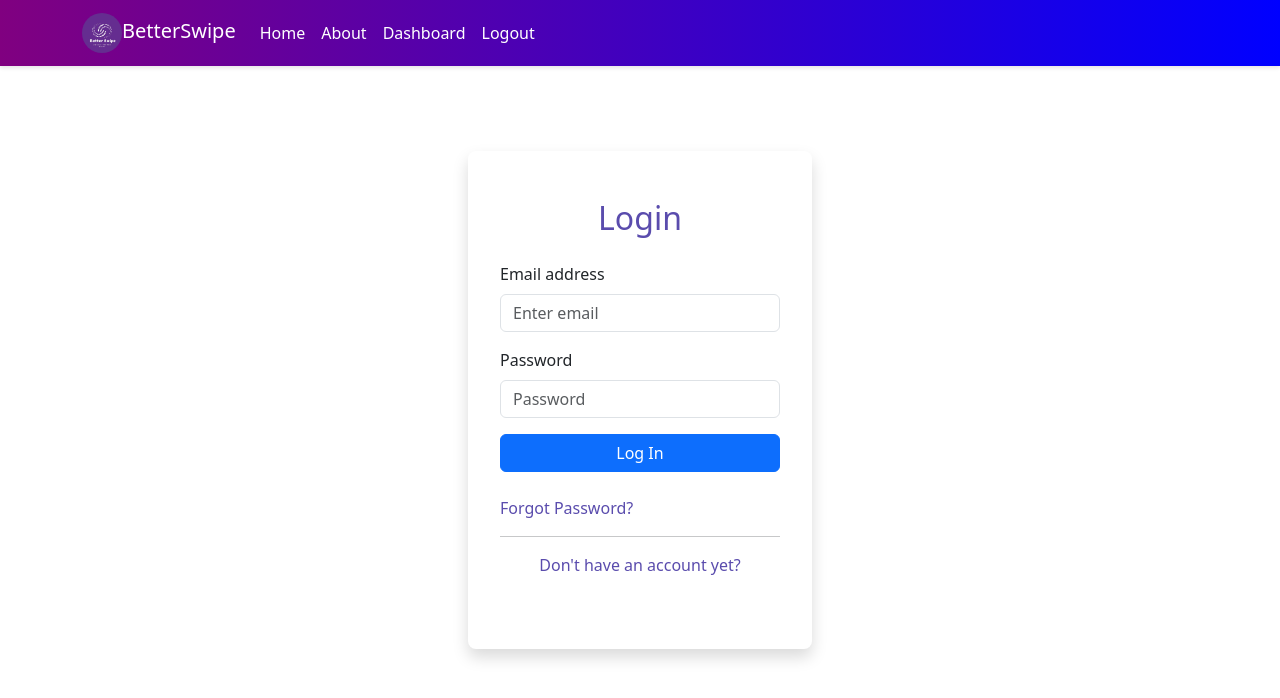
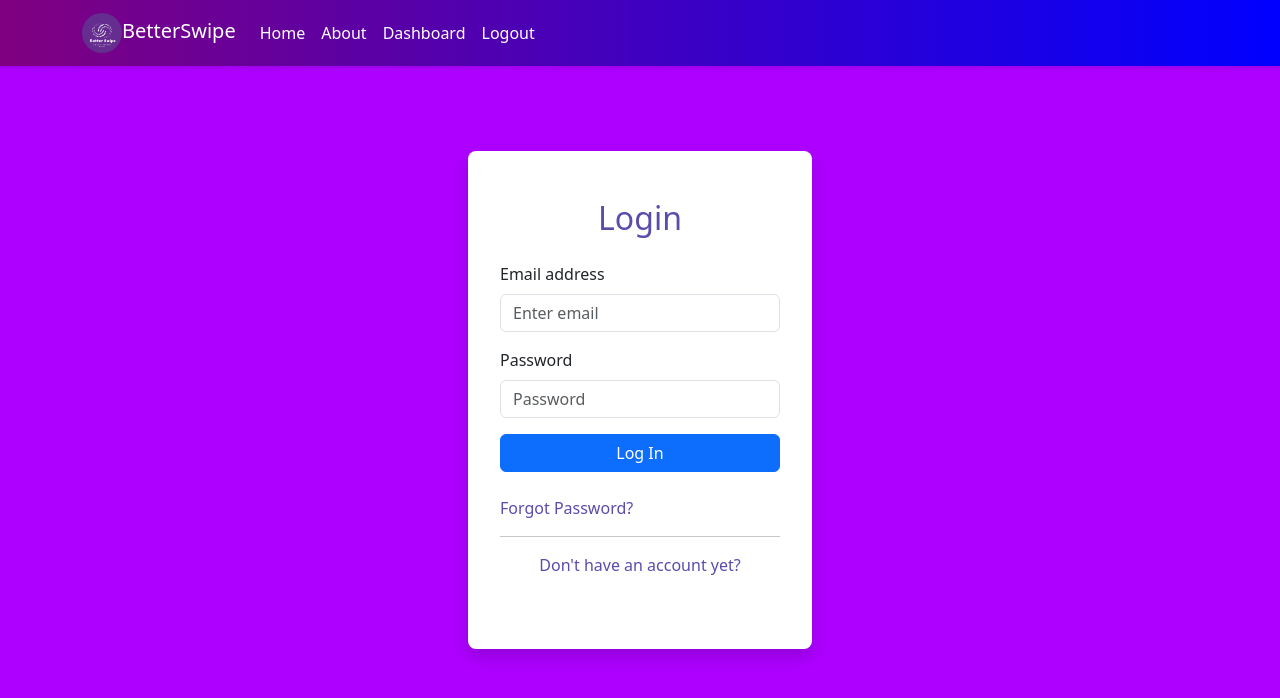
Before and after one commit to jbudcardi/BetterSwipe, a React (Vite) app in the folder frontend/: page /login in a window 1280 px wide. Shown: the top 698 px of the page. Built offline with nearby package versions, Linux system fonts and the light colour scheme.

Commit message:
Color for login

```diff
--- a/frontend/src/pages/Login.css
+++ b/frontend/src/pages/Login.css
@@ -7,7 +7,7 @@
   --primary-medium: #502BAF;
   --primary-light: #6c1fc7;
   --secondary-blue: #103775;
-  --background-light: #2A2990;
+  --background-light: #AD00FF;
   --text-light: #FFFFFF;
   --text-dark: #5A4CAD;
 
@@ -17,7 +17,7 @@ html, body{
   height: 100%;
   margin: 0;
   padding: 0;
-  background-color: var(--background-light);
+  background-color: var(--background-light) !important;
   font-family: 'Open Sans', sans-serif;
 
 }
@@ -89,6 +89,16 @@ html, body{
     border-color: var(--primary-medium);
 
   }
+
+   /*.btn-secondary{
+    background-color: var(--secondary-blue);
+    border-color: var(--secondary-blue);
+  }
+
+  .btn-secondary{
+    background-color: darken(var(--secondary-blue), 10%);
+    border-color: darken(var(--secondary-blue), 10%);
+  }*/
 
 
 
```
